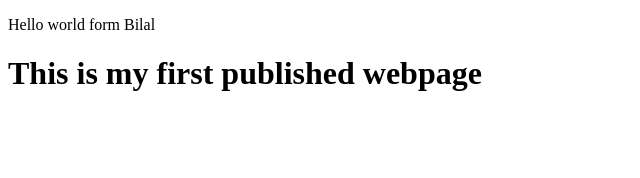
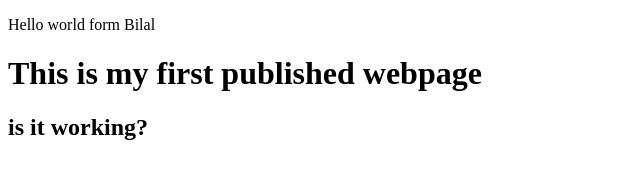
Before and after one commit to Hikue/Introduction, a plain HTML site: page index.html in a window 1280 px wide. Shown: the whole page, without its empty margins (0-640 px from the left). Drawn offline with Linux system fonts and the light colour scheme.

Commit message:
Update index.html

```diff
--- a/index.html
+++ b/index.html
@@ -10,6 +10,7 @@
     <div>
         <p>Hello world form Bilal</p>
         <h1>This is my first published webpage</h1>
+        <h2>is it working?</h2>
     </div>
 </body>
 </html>
```
